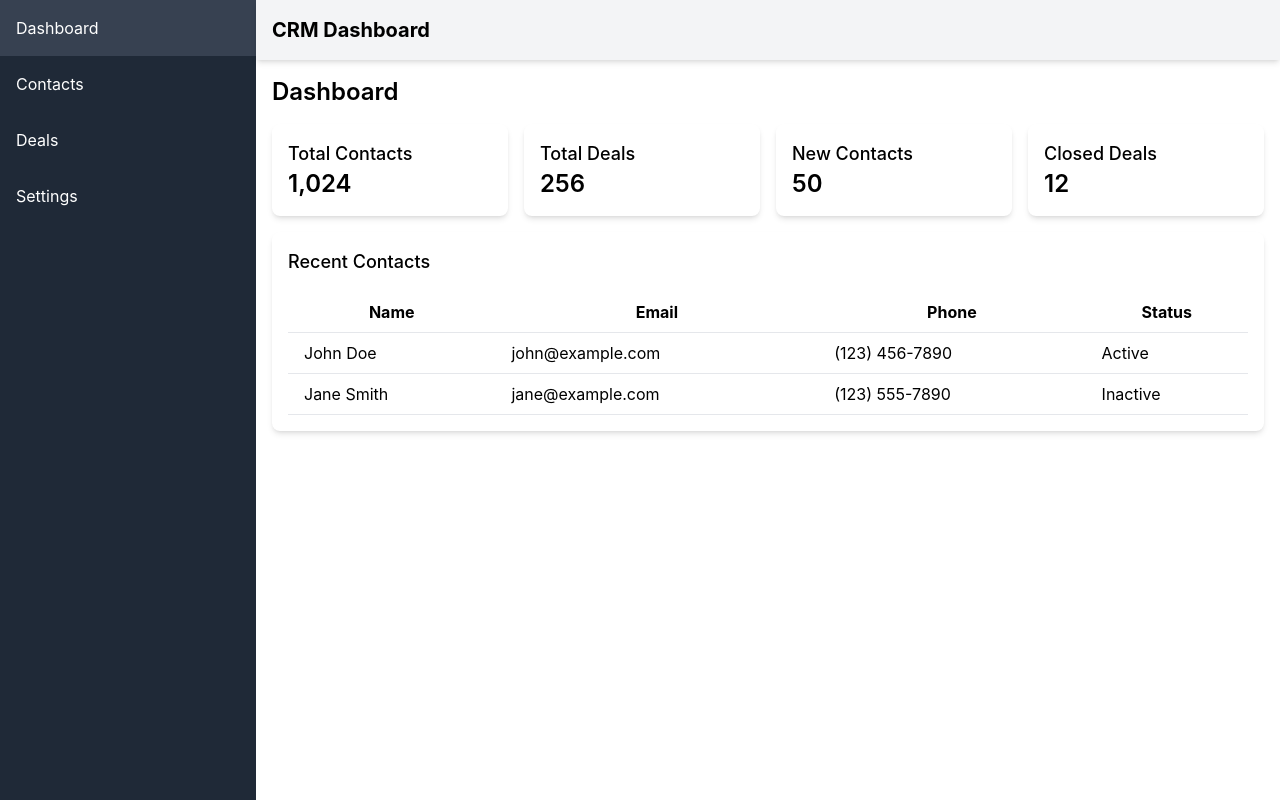
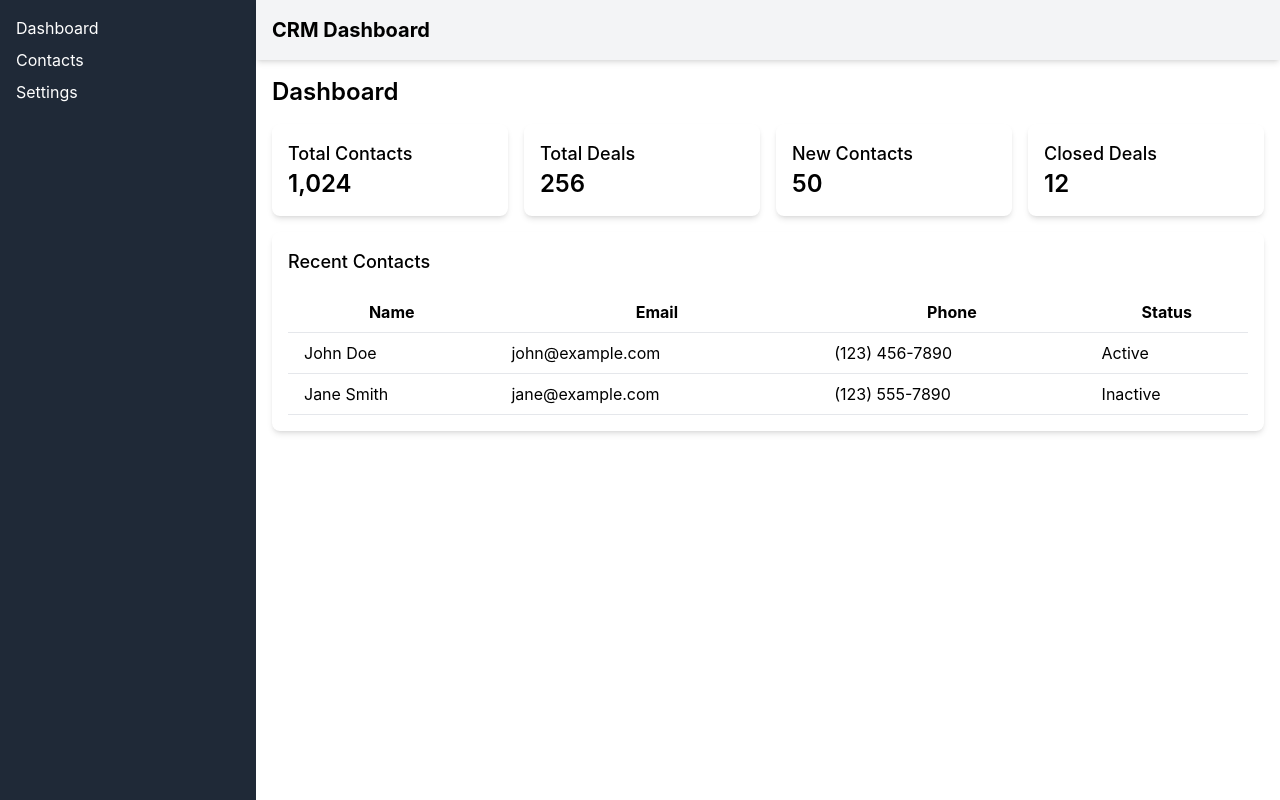
Before and after one commit to tokyographer/ai-transcript-processor, a React app: page / in a window 1280 px wide. Built offline with nearby package versions, Linux system fonts and the light colour scheme.

Commit message:
Create Settings on sidebar

```diff
--- a/src/components/Sidebar.js
+++ b/src/components/Sidebar.js
@@ -1,19 +1,25 @@
+// src/components/Sidebar.js
+
 import React from 'react';
 import { Link } from 'react-router-dom';
 
-function Sidebar() {
+const Sidebar = () => {
   return (
-    <div className="w-64 h-screen bg-gray-800 text-white">
+    <div className="bg-gray-800 text-white w-64 p-4">
+      <nav>
         <ul>
-        <li className="p-4 hover:bg-gray-700">
+          <li className="mb-2">
             <Link to="/">Dashboard</Link>
           </li>
-        <li className="p-4 hover:bg-gray-700">
+          <li className="mb-2">
             <Link to="/contacts">Contacts</Link>
           </li>
-        <li className="p-4 hover:bg-gray-700">Deals</li>
-        <li className="p-4 hover:bg-gray-700">Settings</li>
+          <li className="mb-2">
+            <Link to="/settings">Settings</Link>
+          </li>
+          {/* Add more links as needed */}
         </ul>
+      </nav>
     </div>
   );
 }
```
Lines whose indentation alone changed are shown as unchanged.
